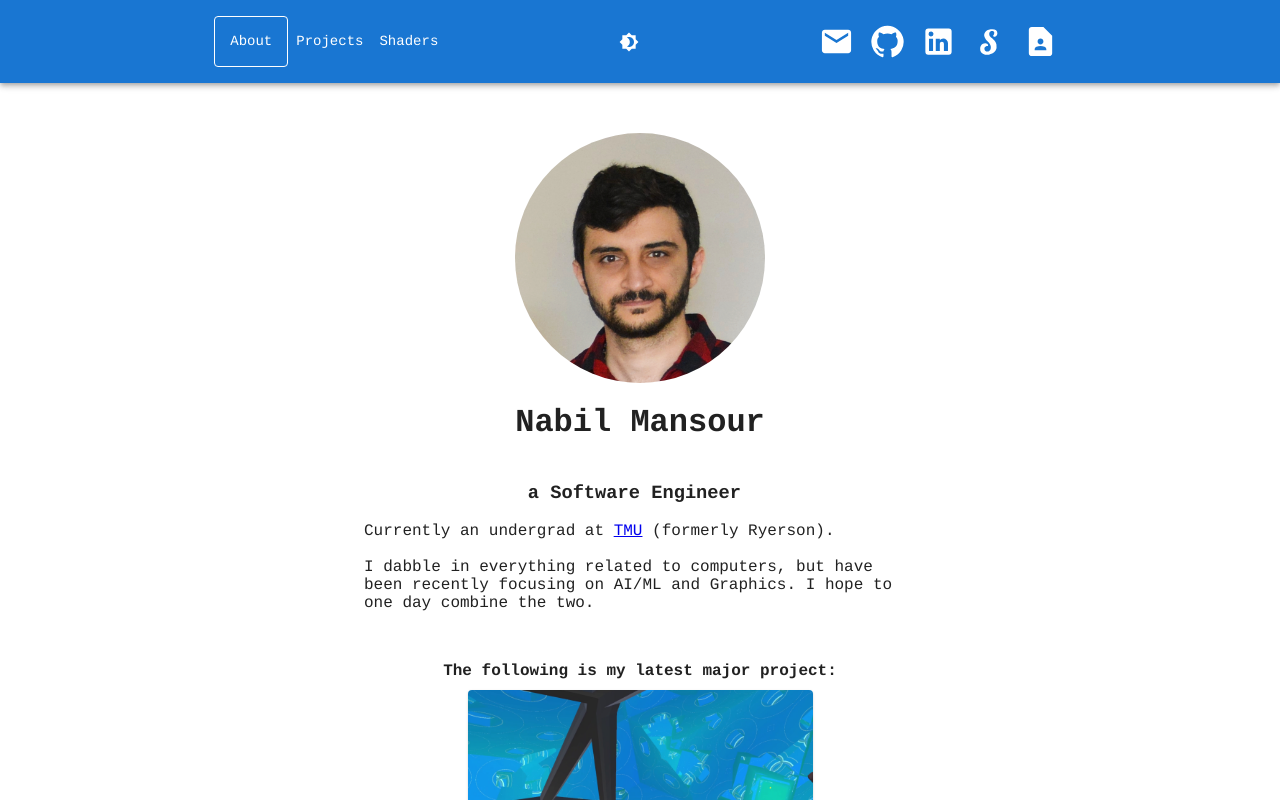
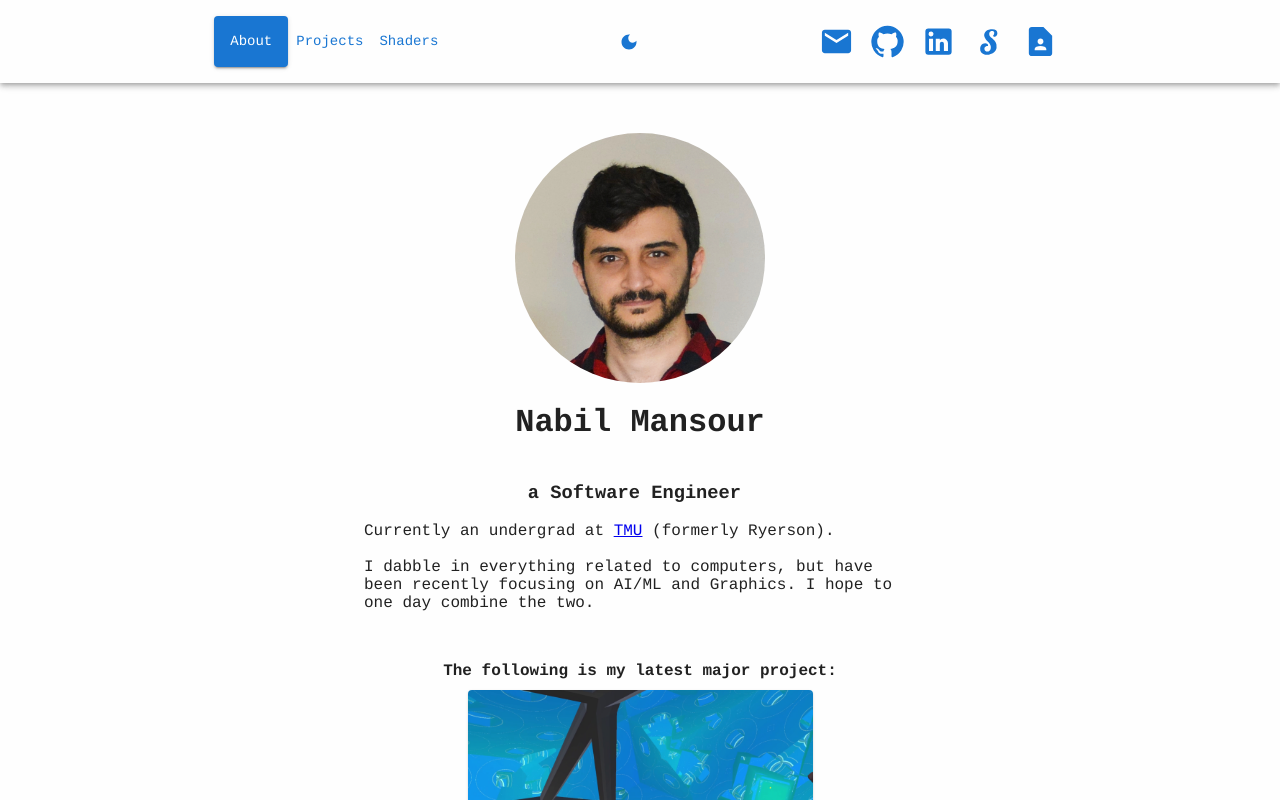
Before and after one commit to NabilNYMansour/Personal-website, a React (Create React App) app: page / in a window 1280 px wide. Shown: the top 800 px of the page. Built offline with nearby package versions, Linux system fonts and the light colour scheme.

Commit message:
refined the theme

```diff
--- a/src/components/layout.tsx
+++ b/src/components/layout.tsx
@@ -17,9 +17,9 @@ import ContactPageIcon from "@mui/icons-material/ContactPage";
 import { CssBaseline, Tooltip } from "@mui/material";
 import { Outlet, Link, useLocation } from "react-router-dom";
 import { ThemeProvider } from "@emotion/react";
-import Brightness4Icon from "@mui/icons-material/Brightness4";
-import Brightness7Icon from "@mui/icons-material/Brightness7";
 import { darkTheme, lightTheme } from "../themes/themes";
+import LightModeIcon from "@mui/icons-material/LightMode";
+import DarkModeIcon from "@mui/icons-material/DarkMode";
 
 const pages = [
   {
@@ -98,7 +98,7 @@ export default function Layout() {
     <ThemeProvider theme={currTheme}>
       <CssBaseline />
       <div>
-        <AppBar position="static">
+        <AppBar position="static" color="inherit">
           <Container>
             <Toolbar disableGutters>
               {/* For Phone */}
@@ -146,6 +146,7 @@ export default function Layout() {
                       onClick={handleCloseNavMenu}
                       component={Link}
                       to={page.link}
+                      style={{fontSize: "1rem"}}
                     >
                       <Typography textAlign="center">{page.title}</Typography>
                     </MenuItem>
@@ -197,9 +198,9 @@ export default function Layout() {
                       onClick={toggleTheme}
                     >
                       {currTheme.palette.mode === "dark" ? (
-                        <Brightness7Icon fontSize="small" />
+                        <LightModeIcon fontSize="small" />
                       ) : (
-                        <Brightness4Icon fontSize="small" />
+                        <DarkModeIcon fontSize="small" />
                       )}
                     </IconButton>
                   </Tooltip>
@@ -226,7 +227,7 @@ export default function Layout() {
                 >
                   {pages.map((page) => (
                     <Button
-                      color="inherit"
+
                       key={page.title}
                       onClick={handleCloseNavMenu}
                       component={Link}
@@ -234,7 +235,7 @@ export default function Layout() {
                       variant={
                         location.pathname ===
                         (page.link === "/" ? "" : "/") + page.link
-                          ? "outlined"
+                          ? "contained"
                           : "text"
                       }
                       sx={{
@@ -250,7 +251,7 @@ export default function Layout() {
                 {/* Theme Toggle */}
                 <Tooltip title={"toggle theme"} arrow={true}>
                   <Button
-                    color="inherit"
+
                     sx={{
                       textTransform: "none",
                       my: 2,
@@ -258,9 +259,9 @@ export default function Layout() {
                     onClick={toggleTheme}
                   >
                     {currTheme.palette.mode === "dark" ? (
-                      <Brightness7Icon fontSize="small" />
+                      <LightModeIcon fontSize="small" />
                     ) : (
-                      <Brightness4Icon fontSize="small" />
+                      <DarkModeIcon fontSize="small" />
                     )}
                   </Button>
                 </Tooltip>
@@ -282,7 +283,7 @@ export default function Layout() {
                         sx={{
                           textTransform: "none",
                           my: 2,
-                          color: "inherit",
+                          color: "primary.main",
                         }}
                         onClick={handleCloseNavMenu}
                         aria-label={contact.title}
--- a/src/themes/themes.tsx
+++ b/src/themes/themes.tsx
@@ -5,6 +5,10 @@ import { green, lime, orange } from "@mui/material/colors";
 export const darkTheme = createTheme({
   palette: {
     mode: "dark",
+    background: {
+        default: "#201f29",
+        paper: "#201f29",
+    },
   },
   typography: {
     fontFamily: ["Courier", "monospace"].join(","),
@@ -14,13 +18,18 @@ export const darkTheme = createTheme({
 darkTheme.typography.body1 = {
   fontFamily: ["Courier", "monospace"].join(","),
   [darkTheme.breakpoints.down("md")]: {
-    fontSize: "95%",
+    fontSize: "85%",
   },
 };
 
 export const lightTheme = createTheme({
   palette: {
-    mode: "light"
+    mode: "light",
+    background: {
+        // make the theme the light version of #201f29"
+        default: "#fefefe",
+        paper: "#fefefe",
+    },
   },
   typography: {
     fontFamily: ["Courier", "monospace"].join(","),
```
